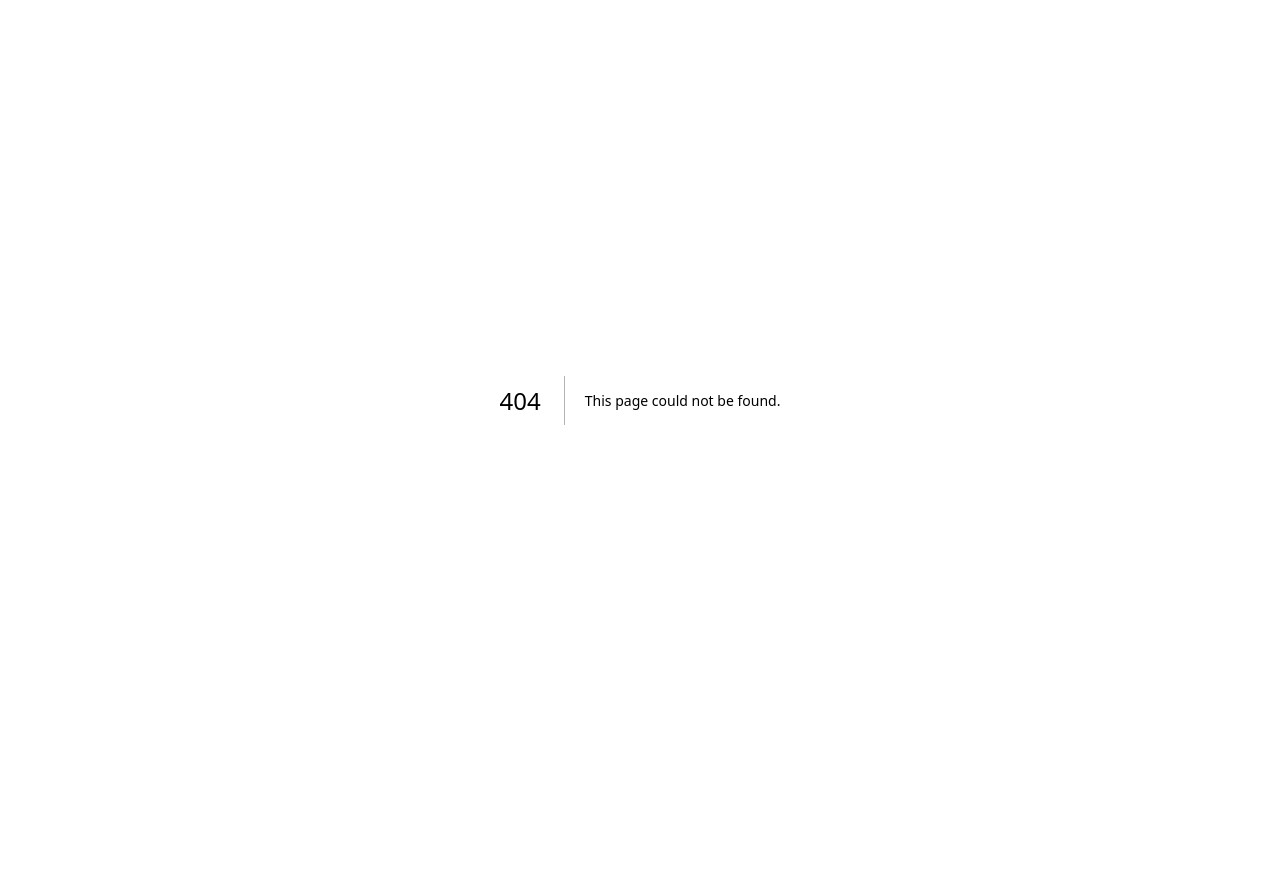
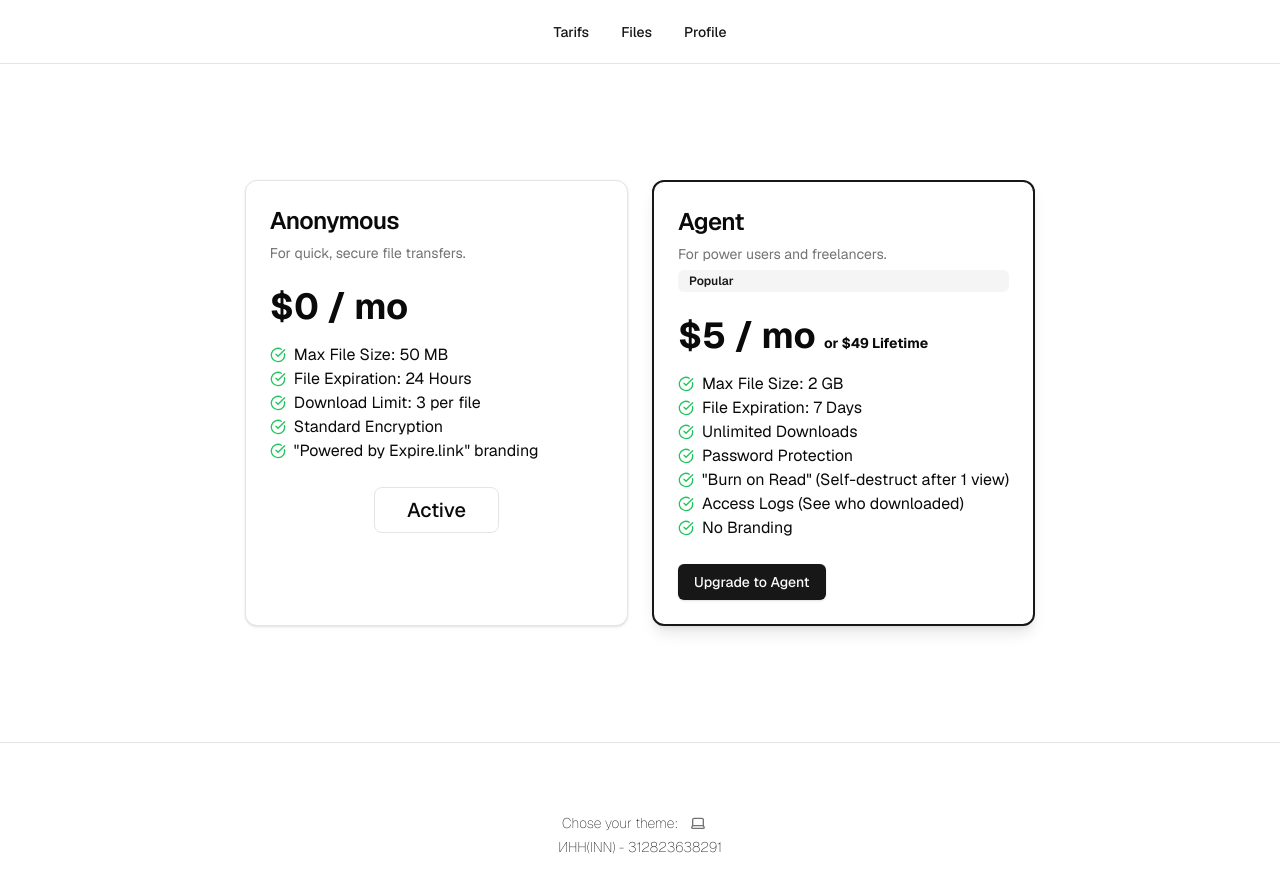
Before and after one commit to PieceTheLord/file_picker_supabase, a Next.js app: page /tarifs in a window 1280 px wide. Before the commit this address had no page. Shown: the top 892 px of the page. Before the commit the page ends 800 px from the top, so only its background shows below. Built offline with nearby package versions, Linux system fonts and the light colour scheme; no server answers.

Commit message:
new design, subscription based payment. Robokassa instead of yookassa.

```diff
--- a/app/protected/layout.tsx
+++ b/app/(auth)/layout.tsx
@@ -6,6 +6,7 @@ import { hasEnvVars } from "@/lib/utils";
 import Link from "next/link";
 import { Suspense } from "react";
 import Footer from "../components/footer";
+import { Navbar } from "../components/navbar";
 
 export default function ProtectedLayout({
   children,
@@ -18,7 +19,7 @@ export default function ProtectedLayout({
         <nav className="w-full flex justify-center border-b border-b-foreground/10 h-16">
           <div className="w-full max-w-5xl flex justify-end items-center p-3 px-5 text-sm">
             <Suspense>
-              <AuthButton />
+              <Navbar />
             </Suspense>
           </div>
         </nav>
--- /dev/null
+++ b/app/(auth)/profile/page.tsx
@@ -0,0 +1,12 @@
+import { AuthButton } from "@/components/auth-button";
+import { Suspense } from "react";
+
+export default function Page() {
+  return (
+    <>
+      <Suspense>
+        <AuthButton />
+      </Suspense>
+    </>
+  );
+}
--- /dev/null
+++ b/app/(auth)/tarifs/page.tsx
@@ -0,0 +1,63 @@
+"use client";
+
+import { useState } from "react";
+import { Card, CardContent, CardDescription, CardFooter, CardHeader, CardTitle } from "@/components/ui/card";
+import { Button } from "@/components/ui/button";
+import { Badge } from "@/components/ui/badge";
+import { CheckCircle, Check, ShieldCheck, Lock, EyeOff, ClipboardList, CircleSlash } from "lucide-react";
+import { Label } from "@/components/ui/label";
+
+const PricingSection = () => {
+  return (
+    <div className="grid grid-cols-1 md:grid-cols-2 gap-6 max-w-5xl mx-auto p-4">
+      {/* Anonymous (Free Tier) */}
+      <Card>
+        <CardHeader>
+          <CardTitle className="text-2xl">Anonymous</CardTitle>
+          <CardDescription>For quick, secure file transfers.</CardDescription>
+        </CardHeader>
+        <CardContent className="grid gap-4">
+          <div className="text-4xl font-bold">$0 / mo</div>
+          <ul>
+            <li className="flex items-center gap-2"><CheckCircle className="h-4 w-4 text-green-500" /> Max File Size: 50 MB</li>
+            <li className="flex items-center gap-2"><CheckCircle className="h-4 w-4 text-green-500" /> File Expiration: 24 Hours</li>
+            <li className="flex items-center gap-2"><CheckCircle className="h-4 w-4 text-green-500" /> Download Limit: 3 per file</li>
+            <li className="flex items-center gap-2"><CheckCircle className="h-4 w-4 text-green-500" /> Standard Encryption</li>
+            <li className="flex items-center gap-2"><CheckCircle className="h-4 w-4 text-green-500" /> "Powered by Expire.link" branding</li>
+          </ul>
+        </CardContent>
+        <CardFooter className="justify-center">
+          <Label className="border px-8 py-2 rounded-lg text-xl">Active</Label>
+        </CardFooter>
+      </Card>
+
+      {/* Agent (Pro Tier) */}
+      <Card className="border-2 border-primary shadow-lg">
+        <CardHeader>
+          <CardTitle className="text-2xl">Agent</CardTitle>
+          <CardDescription>For power users and freelancers.</CardDescription>
+          <Badge variant="secondary">Popular</Badge>
+        </CardHeader>
+        <CardContent className="grid gap-4">
+          <div className="text-4xl font-bold">$5 / mo <span className="text-sm">or $49 Lifetime</span></div>
+          <ul>
+            <li className="flex items-center gap-2"><CheckCircle className="h-4 w-4 text-green-500" /> Max File Size: 2 GB</li>
+            <li className="flex items-center gap-2"><CheckCircle className="h-4 w-4 text-green-500" /> File Expiration: 7 Days</li>
+            <li className="flex items-center gap-2"><CheckCircle className="h-4 w-4 text-green-500" /> Unlimited Downloads</li>
+            <li className="flex items-center gap-2"><CheckCircle className="h-4 w-4 text-green-500" /> Password Protection</li>
+            <li className="flex items-center gap-2"><CheckCircle className="h-4 w-4 text-green-500" /> "Burn on Read" (Self-destruct after 1 view)</li>
+            <li className="flex items-center gap-2"><CheckCircle className="h-4 w-4 text-green-500" /> Access Logs (See who downloaded)</li>
+            <li className="flex items-center gap-2"><CheckCircle className="h-4 w-4 text-green-500" /> No Branding</li>
+          </ul>
+        </CardContent>
+        <CardFooter>
+          <Button asChild>
+            <a href="/checkout">Upgrade to Agent</a>
+          </Button>
+        </CardFooter>
+      </Card>
+    </div>
+  );
+};
+
+export default PricingSection;
--- a/app/api/payment/route.ts
+++ b/app/api/payment/route.ts
@@ -9,18 +9,27 @@ export async function POST(request: Request) {
   console.log("Payment request initiated with idempotency key:", idempotenceKey); // Added logging
 
   const createPayload: ICreatePayment = {
+
+
     amount: {
-      value: '2.00',
-      currency: 'RUB'
+      value: "2.00",
+      currency: "RUB"
     },
     payment_method_data: {
-      type: 'bank_card',
-
+      type: "sbp",
+      card: {
+        number: "5555555555554477", // Test card number
+        expiry_month: "11",
+        expiry_year: "2027",
+        csc: "333",
+        cardholder: "John Doe"
+      }
     },
     confirmation: {
-      type: 'redirect',
-      return_url: 'http://localhost:8080'
-    }
+      type: "redirect",
+      return_url: "http://localhost:8080"
+    },
+    capture: true,
   };
 
   try {
--- /dev/null
+++ b/app/components/navbar.tsx
@@ -0,0 +1,21 @@
+import { Button } from "@/components/ui/button";
+import cls from "Navbar.module.scss";
+
+interface NavbarProps {}
+
+export const Navbar = ({}: NavbarProps) => {
+  return (
+    <div className="flex justify-center w-full">
+      <a href="/tarifs">
+        <Button variant="link">Tarifs</Button>
+      </a>
+      <a href="/">
+        <Button variant="link">Files</Button>
+      </a>
+      <a href="/profile">
+        <Button variant="link">Profile</Button>
+      </a>
+
+    </div>
+  );
+};
--- a/app/components/paymentBtn.tsx
+++ b/app/components/paymentBtn.tsx
@@ -1,34 +1,52 @@
 "use client";
 import { Button } from "@/components/ui/button";
-import { Payment } from "@a2seven/yoo-checkout";
 import { useRouter } from "next/navigation";
+import { useState } from "react";
 
 interface PaymentBtnProps {}
 
 export const PaymentBtn = ({}: PaymentBtnProps) => {
   const router = useRouter();
-  return (
-    <Button
-      onClick={async () => {
-        console.log("Payment was created!");
+  const [isLoading, setIsLoading] = useState(false);
+  const [errorMessage, setErrorMessage] = useState<string | null>(null);
+
+  const handlePayment = async () => {
+    setIsLoading(true);
+    setErrorMessage(null); // Clear any previous errors
+
     try {
-          const response = await fetch("http://localhost:8080/api/payment", {
+      const response = await fetch(
+        `${process.env.NEXT_PUBLIC_API_BASE_URL}/api/payment`, // Use environment variable
+        {
           method: "POST",
-          });
+        },
+      );
+
       if (!response.ok) {
         throw new Error(`HTTP error! status: ${response.status}`);
       }
+
       const data = await response.json();
       console.log("Payment processed:", data);
-          return router.push(String(data.data.confirmation.confirmation_url)); // Or any relevant data you want to return
+      router.push(String(data.data.confirmation.confirmation_url));
     } catch (error: any) {
       console.error("Payment processing failed:", error);
-          return { error: error.message }; // Return an error object
+      setErrorMessage(
+        error.message || "An unexpected error occurred during payment.",
+      );
+    } finally {
+      setIsLoading(false);
     }
-      }}
-    >
-      Payment
+  };
+
+  return (
+    <div>
+      <Button onClick={handlePayment} disabled={isLoading}>
+        {isLoading ? "Processing Payment..." : "Payment"}
       </Button>
+      {errorMessage && <p className="text-red-500 mt-2">{errorMessage}</p>}
+    </div>
   );
 };
+
 export default PaymentBtn;
--- a/app/components/uploadFileComponent.tsx
+++ b/app/components/uploadFileComponent.tsx
@@ -27,7 +27,7 @@ export async function UploadFileComponent() {
   } else {
     return (
       <>
-        <a href="/protected">
+        <a href="/upload_file">
           <Button>Upload file</Button>
         </a>
         <URLsTable links={links!} />
--- a/app/page.tsx
+++ b/app/page.tsx
@@ -4,6 +4,7 @@ import { Suspense } from "react";
 import { EmptyOutline } from "./components/emptyFile";
 import { UploadFileComponent } from "./components/uploadFileComponent";
 import Footer from "./components/footer";
+import { Navbar } from "./components/navbar";
 
 export default async function Home() {
   return (
@@ -12,7 +13,7 @@ export default async function Home() {
         <nav className="w-full flex justify-center border-b border-b-foreground/10 h-16">
           <div className="w-full max-w-5xl flex justify-end items-center p-3 px-5 text-sm">
             <Suspense fallback={<p>Loading Auth...</p>}>
-              <AuthButton />
+              <Navbar />
             </Suspense>
           </div>
         </nav>
--- a/package.json
+++ b/package.json
@@ -7,7 +7,6 @@
     "lint": "eslint ."
   },
   "dependencies": {
-    "@a2seven/yoo-checkout": "^1.1.4",
     "@hookform/resolvers": "^5.2.2",
     "@radix-ui/react-checkbox": "^1.3.1",
     "@radix-ui/react-direction": "^1.1.1",
@@ -21,7 +20,7 @@
     "class-variance-authority": "^0.7.1",
     "clsx": "^2.1.1",
     "lucide-react": "^0.511.0",
-    "next": "latest",
+    "next": "^16.1.6",
     "next-themes": "^0.4.6",
     "react": "^19.0.0",
     "react-dom": "^19.0.0",
```
Also changed, not shown: app/(auth)/upload_file/page.tsx (renamed from app/protected/page.tsx, +4 -5 lines), 1 other file (tests, documents, lock files or other folders). Lines whose indentation alone changed are shown as unchanged.
